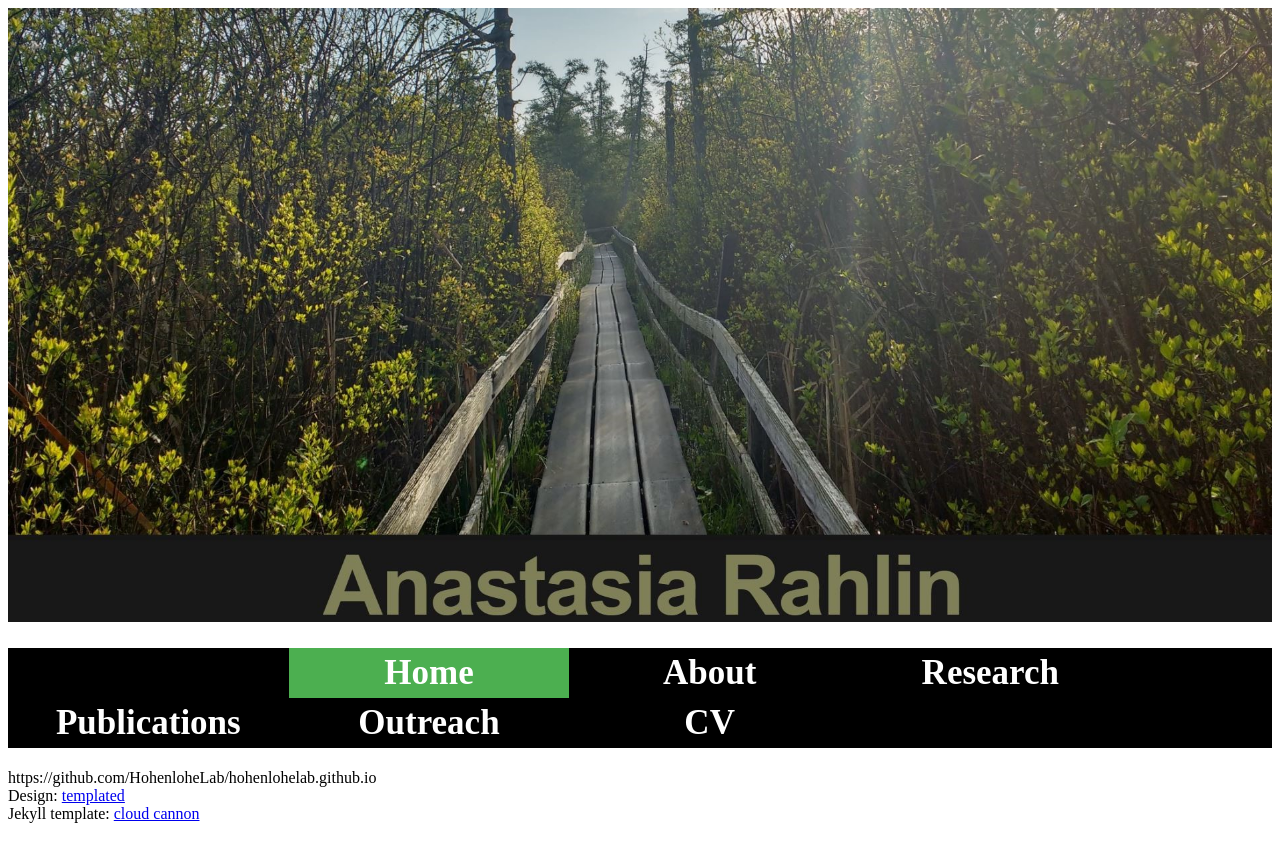
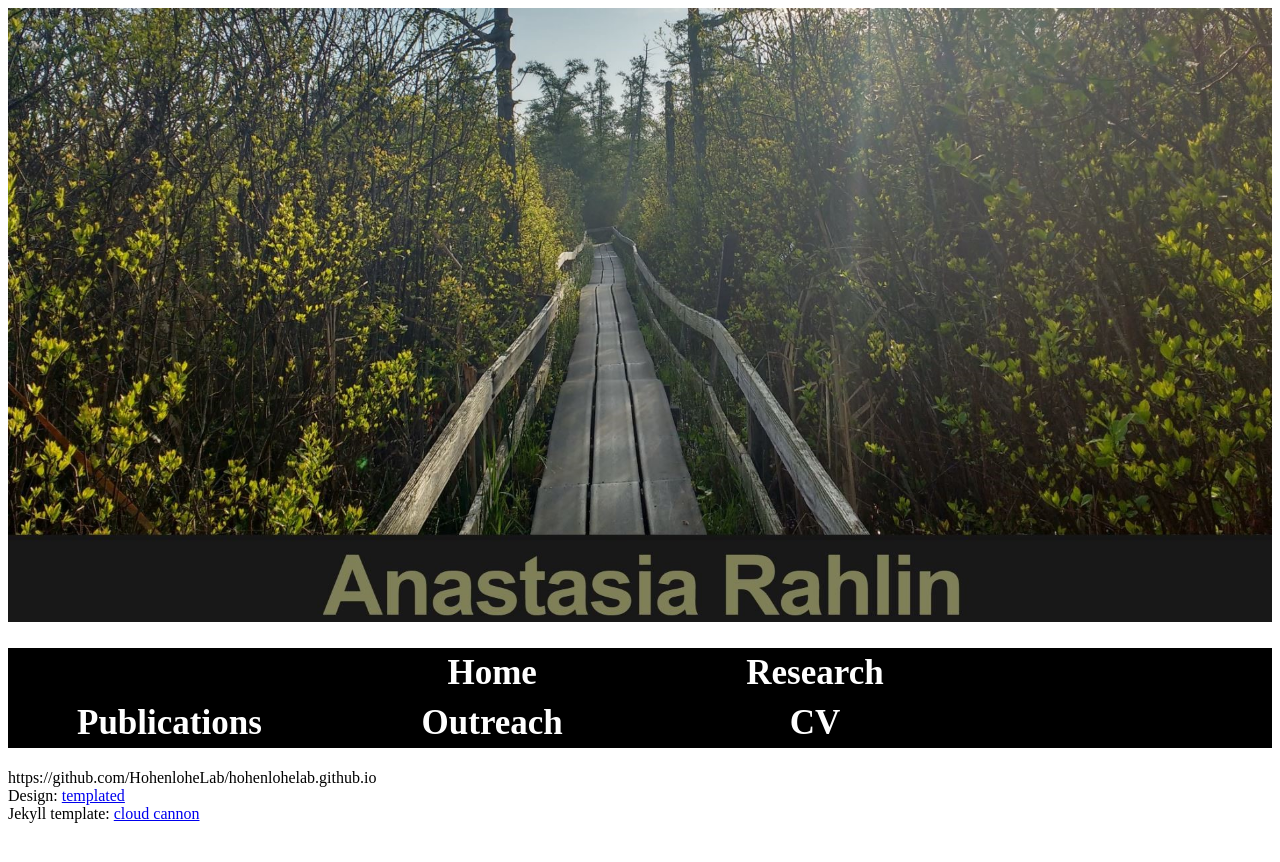
Before and after one commit to anarahlin/anarahlin.github.io, a Jekyll site: the page built from zz_old_index.html, in a window 1280 px wide. Shown: the top 862 px of the page. Built offline with Jekyll 4.4.1, drawn with Linux system fonts in a browser that asks for light colours; nearby versions of some CDN libraries; comment, search, counter and statistics services are not loaded.

Commit message:
Update nav.html

```diff
--- a/_includes/nav.html
+++ b/_includes/nav.html
@@ -95,34 +95,6 @@ h8{
   }
 
 
-@media all and (min-width: 960px) {
-h6{
-    font-size: 35px;
-    color: #FFFFFF;
-  }
-}
-
-@media all and (max-width: 959px) and (min-width: 600px) {
-h6{
-    font-size: 4vw;
-    color: #FFFFFF;
-  }
-}
-
-@media all and (max-width: 659px) and (min-width: 400px) {
-h6{
-    font-size: 4.2vw;
-    color: #FFFFFF;
-  }
-}
-
-@media all and (max-width: 399px) and (min-width: 10px) {
-h6{
-    font-size: 15px;
-    color: #FFFFFF;
-  }
-}
-
 /* Style the navigation menu */
 .topnav {
   width: 100%;
@@ -142,7 +114,7 @@ h6{
   padding: 5px 35px;
   text-decoration: none;
   font-size: 20px;
-  width: 16.666667%; /* six equal-width links */
+  width: 20%; /* five equal-width links, 20% */
 }
 
 /* Add a background color on mouse-over */
@@ -187,33 +159,6 @@ h6{
   }
 }
 
-/* Responsive navigation menu (for mobile devices), greyed out 8.14.19 *****
-.topnav-centered a {
-  display: flex;
-  justify-content: center;
-}
-
-.topnav-right {
-  float: right;
-}
-
-/* Responsive navigation menu (for mobile devices), greyed out 8.14.19 *****
-@media screen and (max-width: 600px) {
-  .topnav a, .topnav-right {
-    float: none;
-    display: block;
-  }
-
-  .topnav-centered a {
-    position: relative;
-    top: 0;
-    left: 0;
-    transform: none;
-  }
-}
-/* end Responsive navigation menu (for mobile devices) */
-
-
 
 
 </style>
@@ -224,8 +169,7 @@ h6{
 
 <!--Toggle between adding and removing the "responsive" class to topnav when the user clicks on the icon; id = myTopnav lets the links come down -->
 <div class="topnav" id="myTopnav">
-	  <a href="/index.html" class = "active"><h8>Home</h8></a>
-  	  <a href="/index.html"><h8>About</h8></a>
+	<a href="/index.html"><h8>Home</h8></a>
 	<a href="/research.html"><h8>Research</h8></a>
 	<a href="/publications.html"><h8>Publications</h8></a>
 	<a href="/outreach.html"><h8>Outreach</h8></a>
@@ -249,6 +193,5 @@ function myFunction() {
 
 
 
-
 </body>
 </html>
```
Lines whose indentation alone changed are shown as unchanged.
